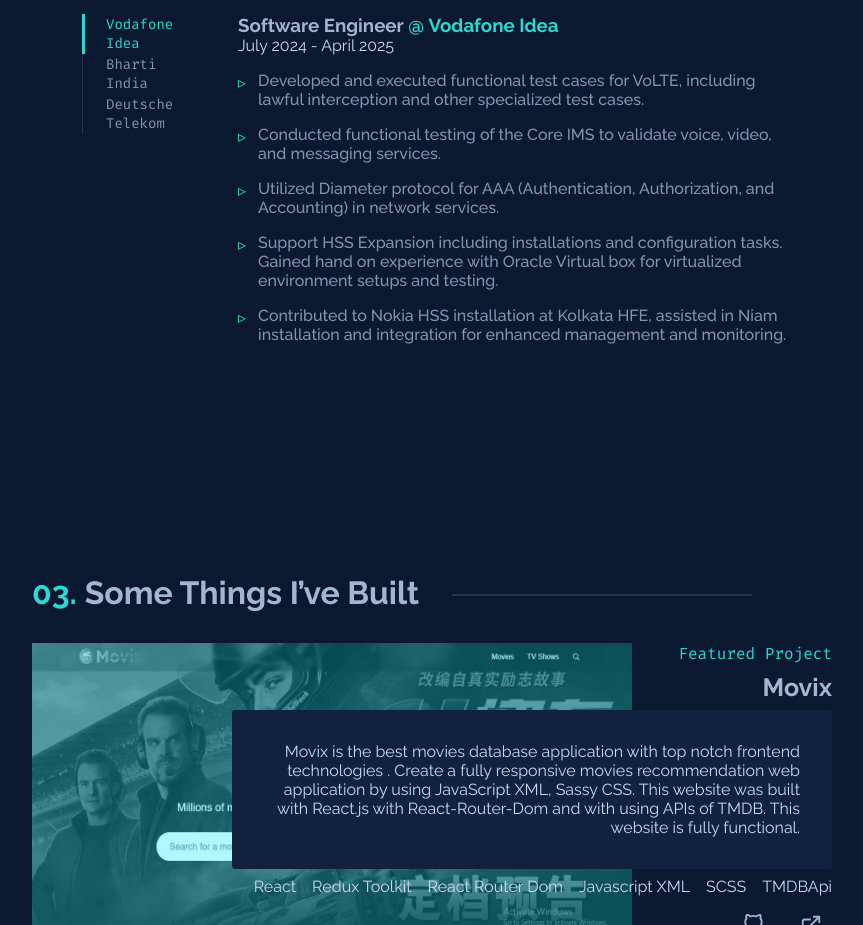
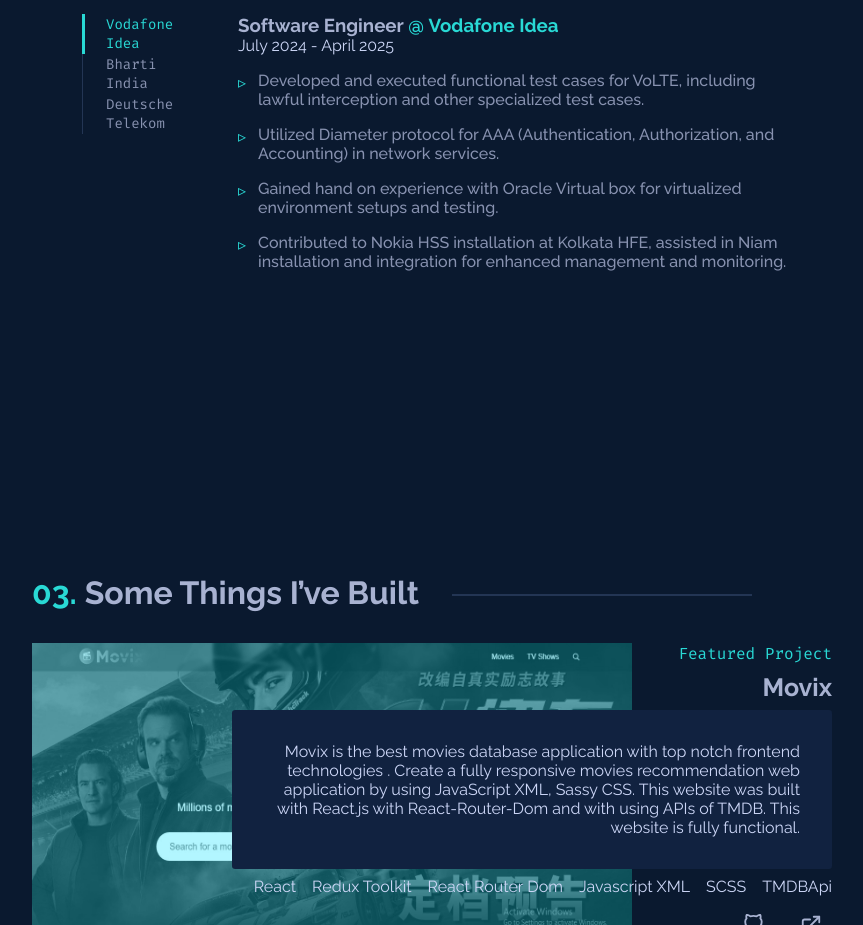
Before and after one commit to Aspak786/my-portfolio, a Next.js app: page / in a window 1280 px wide. Shown: the part 1760-2685 px from the top of the page, without its empty margins (208-1071 px from the left). Built offline with nearby package versions, Linux system fonts and the light colour scheme.

Commit message:
Refine experience descriptions in Experience.tsx
Removed a redundant description about functional testing of Core IMS.

```diff
--- a/src/sections/Experience.tsx
+++ b/src/sections/Experience.tsx
@@ -21,9 +21,8 @@
       end: "April 2025",
       shortDescription: [
         "Developed and executed functional test cases for VoLTE, including lawful interception and other specialized test cases.",
-        "Conducted functional testing of the Core IMS to validate voice, video, and messaging services.",
         "Utilized Diameter protocol for AAA (Authentication, Authorization, and Accounting) in network services.",
-        "Support HSS Expansion including installations and configuration tasks. Gained hand on experience with Oracle Virtual box for virtualized environment setups and testing.",
+        "Gained hand on experience with Oracle Virtual box for virtualized environment setups and testing.",
         "Contributed to Nokia HSS installation at Kolkata HFE, assisted in Niam installation and integration for enhanced management and monitoring.",
       ],
     },
```
